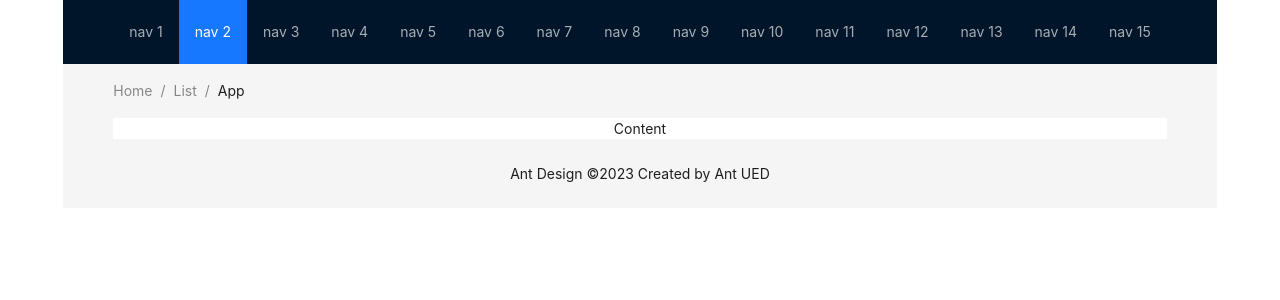
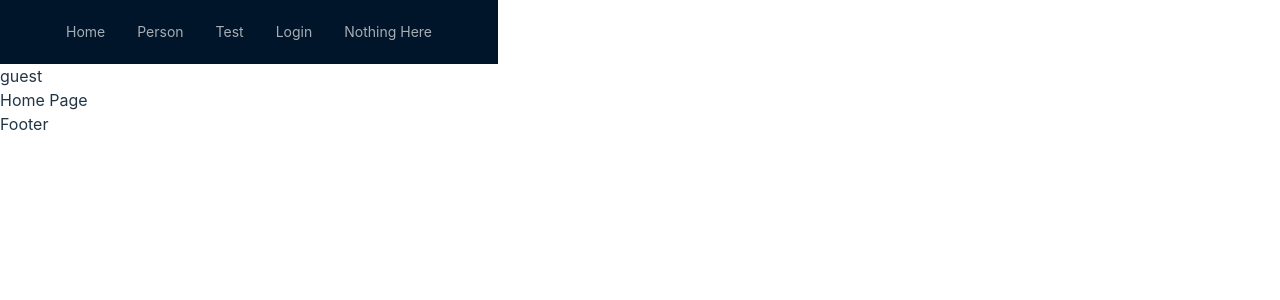
Before and after one commit to DukeKunYura/spa-for-usetech, a React (Vite) app: page / in a window 1280 px wide. Shown: the top 300 px of the page. Built offline with nearby package versions, Linux system fonts and the light colour scheme.

Commit message:
[+] add Menu

```diff
--- a/src/App.tsx
+++ b/src/App.tsx
@@ -1,62 +1,16 @@
-// import Main from '../src/layout/Main/Main';
-// import { Provider } from 'react-redux';
-// import { persistor, store } from './redux/store';
-// import { PersistGate } from 'redux-persist/integration/react';
+import Main from '../src/layout/Main/Main';
+import { Provider } from 'react-redux';
+import { persistor, store } from './redux/store';
+import { PersistGate } from 'redux-persist/integration/react';
 
-// function App() {
-//   return (
-//     <Provider store={store}>
-//       <PersistGate loading={null} persistor={persistor}>
-//         <Main />
-//       </PersistGate>
-//     </Provider>
-//   )
-// }
-
-// export default App;
-
-import './App.css'
-
-import React from 'react';
-import { Breadcrumb, Layout, Menu, theme } from 'antd';
-
-const { Header, Content, Footer } = Layout;
-
-const App: React.FC = () => {
-  const {
-    token: { colorBgContainer },
-  } = theme.useToken();
-
+function App() {
   return (
-    <Layout className="layout">
-      <Header style={{ display: 'flex', alignItems: 'center' }}>
-        <div className="demo-logo" />
-        <Menu
-          theme="dark"
-          mode="horizontal"
-          defaultSelectedKeys={['2']}
-          items={new Array(15).fill(null).map((_, index) => {
-            const key = index + 1;
-            return {
-              key,
-              label: `nav ${key}`,
-            };
-          })}
-        />
-      </Header>
-      <Content style={{ padding: '0 50px' }}>
-        <Breadcrumb style={{ margin: '16px 0' }}>
-          <Breadcrumb.Item>Home</Breadcrumb.Item>
-          <Breadcrumb.Item>List</Breadcrumb.Item>
-          <Breadcrumb.Item>App</Breadcrumb.Item>
-        </Breadcrumb>
-        <div className="site-layout-content" style={{ background: colorBgContainer }}>
-          Content
-        </div>
-      </Content>
-      <Footer style={{ textAlign: 'center' }}>Ant Design ©2023 Created by Ant UED</Footer>
-    </Layout>
-  );
-};
+    <Provider store={store}>
+      <PersistGate loading={null} persistor={persistor}>
+        <Main />
+      </PersistGate>
+    </Provider>
+  )
+}
 
 export default App;
--- a/src/layout/Header/HeaderField.tsx
+++ b/src/layout/Header/HeaderField.tsx
@@ -1,28 +1,32 @@
 import { FC } from "react";
-import { Link } from "react-router-dom";
+import { useNavigate } from "react-router-dom";
+import { Layout, Menu } from 'antd';
+import { MenuInfo } from 'rc-menu/lib/interface';
+
+const { Header } = Layout;
 
 const HeaderField: FC = () => {
+    const navigate = useNavigate();
+    const handleMenuClick = (e: MenuInfo) => {
+        console.log("click " + e.key);
+        navigate(e.key);
+    }
     return (
-        <nav>
-            <ul>
-                <li>
-                    <Link to="/">Home</Link>
-                </li>
-                <li>
-                    <Link to="/person">Person</Link>
-                </li>
-                <li>
-                    <Link to="/test">Test</Link>
-                </li>
-                <li>
-                    <Link to="/login">Login</Link>
-                </li>
-                <li>
-                    <Link to="/nothing-here">Nothing Here</Link>
-                </li>
-            </ul>
-        </nav>
-
+        <Header style={{ display: 'flex', alignItems: 'center' }}>
+            <div className="demo-logo" />
+            <Menu
+                theme="dark"
+                mode="horizontal"
+                defaultSelectedKeys={['2']}
+                onClick={handleMenuClick}
+            >
+                <Menu.Item key="/">Home</Menu.Item>
+                <Menu.Item key="/person">Person</Menu.Item>
+                <Menu.Item key="/test">Test</Menu.Item>
+                <Menu.Item key="/login">Login</Menu.Item>
+                <Menu.Item key="/nothing-here">Nothing Here</Menu.Item>
+            </Menu>
+        </Header>
     )
 }
 
```
Also changed, not shown: src/layout/Layout/Layout.tsx (+44 -0 lines).
